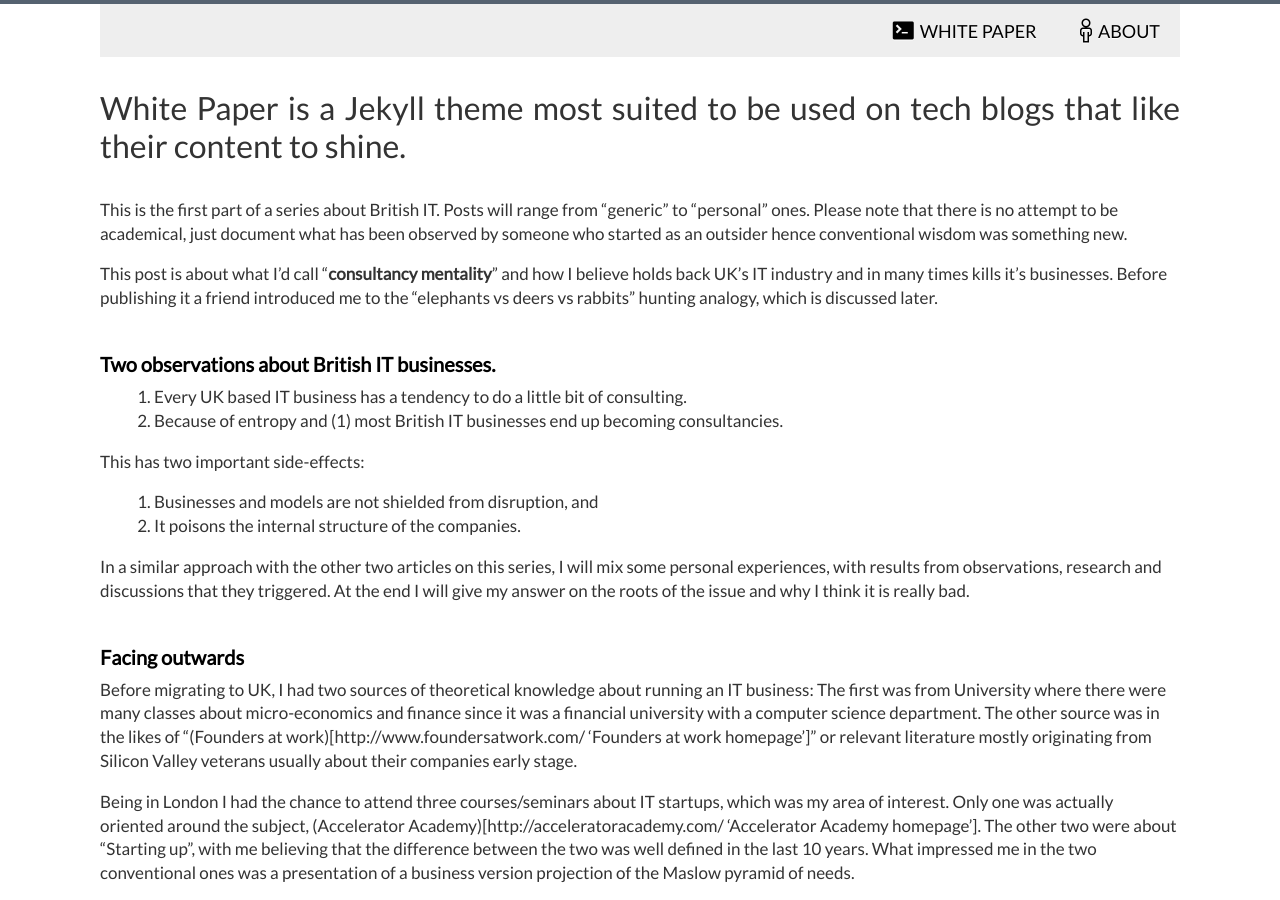
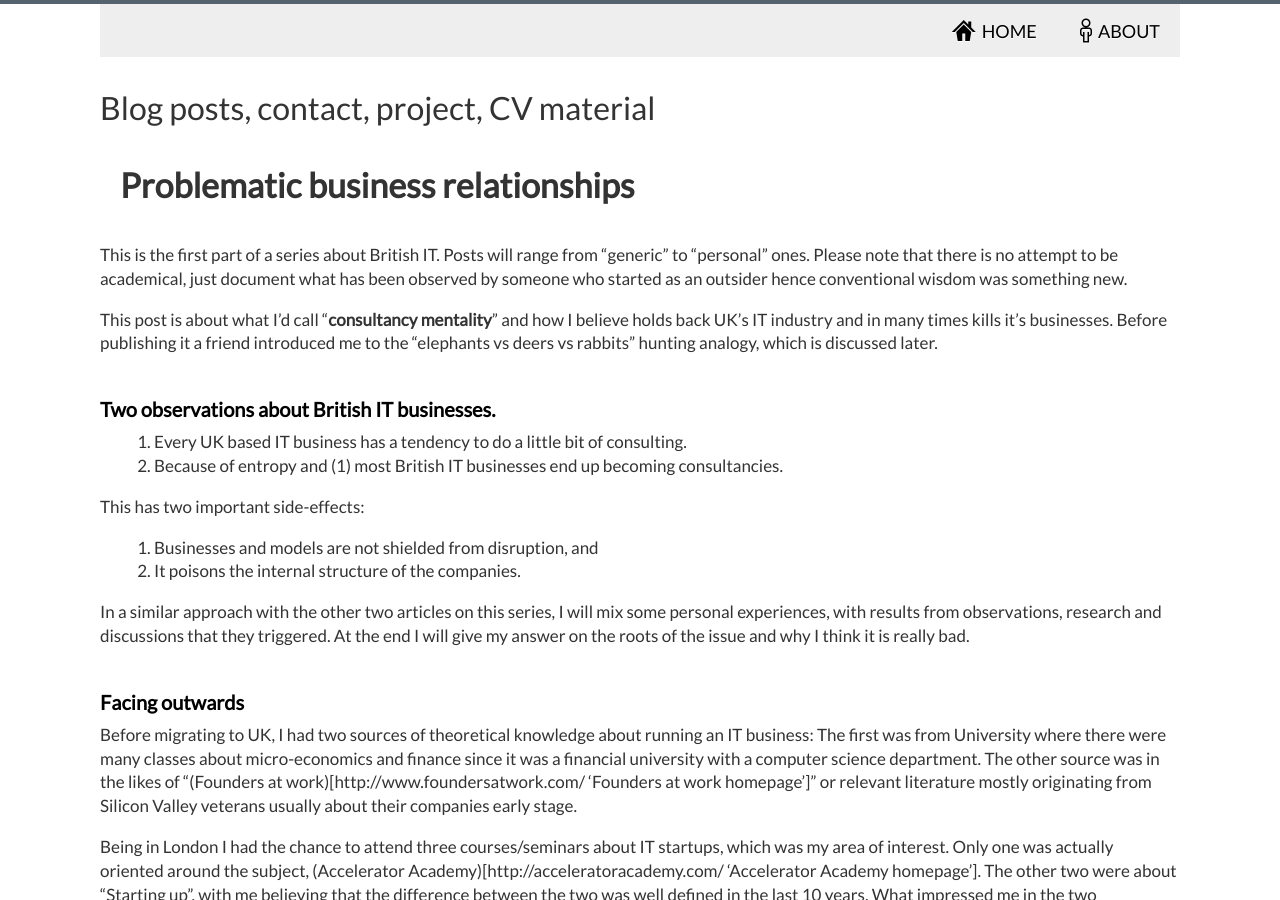
Before and after one commit to dimitrismistriotis/dimitrismistriotis.github.io, a Jekyll site: the page built from _posts/2015-02-01-relationships.md, in a window 1280 px wide and 900 px high. Built offline with Jekyll 4.4.1, drawn with Linux system fonts in a browser that asks for light colours; Markdown is read by kramdown in place of the engine named in the settings.

Commit message:
additional configuration

```diff
--- a/_config.yml
+++ b/_config.yml
@@ -1,12 +1,12 @@
-name: White Paper
+name: www.mistriotis.com
 markdown: redcarpet
 highlighter: true
-url: http://vinitkumar.me/white-paper
+url: ""
 gems: [jekyll-paginate,  jekyll-gist]
 paginate: 8
-description:     Jekyll theme for Programmers
-intro: White Paper is a Jekyll theme most suited to be used on tech blogs that like their content to shine.
-logo: logo.png
+description: Dimitrios mistriotis personal web site.
+intro: Blog posts, contact, project, CV material
+logo: ''
 disqus_shortname:
 # url: http://gotchacode.com
 #Comment out url when working locally to resolve base urls correctly
@@ -14,13 +14,13 @@ disqus_shortname:
 
 # Owner/author information
 owner:
-  name:           <your-name-here>
-  avatar:         <avatar-image-link>
-  email:          <your-email-address>
+  name: Dimitrios Mistriotis
+  avatar: ""
+  email: dimitrios@mistriotis.com
   # Social networking links used in footer. Update and remove as you like.
-  twitter:
-  github:
-  stackexchange:
+  twitter: dimist
+  github: https://github.com/dimitrismistriotis/
+  stackexchange: http://stackexchange.com/users/2bb7f437e24a4c13a3b4d6a8684303f0
   # For Google Authorship https://plus.google.com/authorship
   google_plus:
 
--- a/_includes/header.html
+++ b/_includes/header.html
@@ -2,9 +2,8 @@
   <header>
       <ul class="nav">
         <!--Change the  URL here if working on an absolute domain-->
-        <li><a href="/white-paper"><span class="mega-octicon octicon-terminal" style="margin-right: 6px;"></span>White Paper</a></li>
-        <li><a href="/white-paper/about"><span class="mega-octicon octicon-person" style="margin-right: 6px;"></span>About</a></li>
+        <li><a href="/"><span class="mega-octicon octicon-home" style="margin-right: 6px;"></span>Home</a></li>
+        <li><a href="/posts/about"><span class="mega-octicon octicon-person" style="margin-right: 6px;"></span>About</a></li>
       </ul>
   </header>
-  <script data-gratipay-username="vinitkme" data-gratipay-widget="button" src="//grtp.co/v1.js"></script>
 </div>
--- a/_posts/2015-02-01-relationships.md
+++ b/_posts/2015-02-01-relationships.md
@@ -2,6 +2,8 @@
 layout: default
 title: Problematic business relationships
 ---
+
+# Problematic business relationships
 
 This is the first part of a series about British IT. Posts will range from "generic" to "personal" ones. Please note that there is no attempt to be academical, just document what has been observed by someone who started as an outsider hence conventional wisdom was something new.
 
--- a/index.html
+++ b/index.html
@@ -154,7 +154,7 @@ layout: default
 
     <h3>Donations/Support</h3>
 
-    <a href="https://wikimediafoundation.org/wiki/Support_Wikipedia/en"><img src="https://upload.wikimedia.org/wikipedia/commons/4/41/Fundraising_2009-horizontal-thanks-en.png" alt="Support Wikipedia" border="0" /></a><br />Please do not hesitate to contact for clarifications or additional information.<br />
+    <a href="https://wikimediafoundation.org/wiki/Support_Wikipedia/en"><img src="https://upload.wikimedia.org/wikipedia/commons/4/41/Fundraising_2009-horizontal-thanks-en.png" alt="Support Wikipedia" border="0" /></a>
 
     Thank you for reading this page,<br />Dimitrios Mistriotis.
 </section>
```
